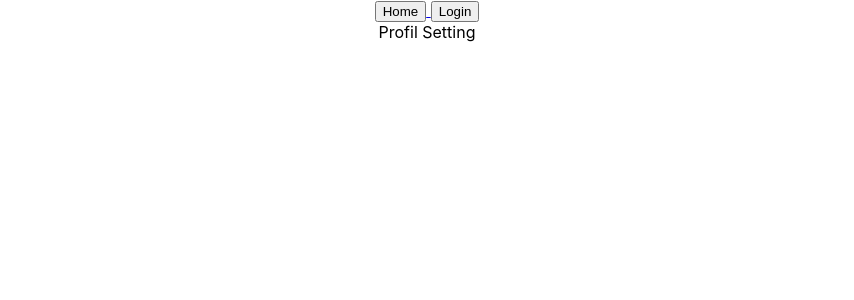
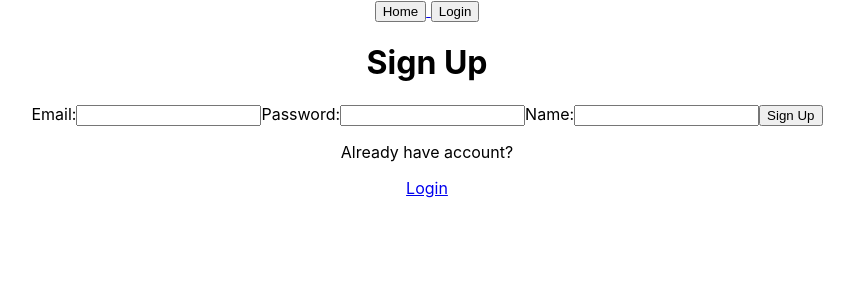
Before and after one commit to valentine974/leafy-app-front, a React (Create React App) app: page /user/1/settings in a window 1280 px wide. Shown: the top 300 px of the page, without its empty margins (213-1067 px from the left). Built offline with nearby package versions, Linux system fonts and the light colour scheme; no server answers.

Commit message:
user profile routes finished

```diff
--- a/src/App.js
+++ b/src/App.js
@@ -29,14 +29,14 @@ function App() {
     <Navbar/>
      <Routes>
       {/* DONE */}
-      <Route path="/user" element={<ProfilePage />} />
+      <Route path="/user" element={ <IsPrivate><ProfilePage /> </IsPrivate> } />
       <Route path="/" element={ <HomePage/>  }></Route>
 
       {/* TO DO */}
       <Route path="/create-company" element={ <CompanyCreationPage/>  }></Route>
       <Route path="/company/:id" element={ <CompanySettingPage/>  }></Route>
       <Route path="/login" element={<LoginPage />}/>
-      <Route path="/user/modify-password" element={ <ModifyPasswordPage/>  }></Route>
+      <Route path="/user/modify-password" element={ <IsPrivate> <ModifyPasswordPage/> </IsPrivate>   }></Route>
       <Route path="/create-request" element={ <RequestCreationPage></RequestCreationPage> }></Route>
       <Route path="/request/review" element={ <RequestReviewPage/>  }></Route>
       <Route path="/request/:id/setting" element={ <RequestSettingPage/>  }></Route>
--- a/src/context/auth.context.jsx
+++ b/src/context/auth.context.jsx
@@ -37,6 +37,7 @@ function AuthProviderWrapper(props) {
           setIsLoggedIn(false);
           setIsLoading(false);
           setUser(null);
+          return null
         });
 
     } else {
@@ -44,6 +45,7 @@ function AuthProviderWrapper(props) {
       setIsLoggedIn(false);
       setIsLoading(false);
       setUser(null);
+      return null
     }
   };
 
--- a/src/pages/LoginPage/LoginPage.jsx
+++ b/src/pages/LoginPage/LoginPage.jsx
@@ -1,5 +1,5 @@
 import "./LoginPage.css";
-import { useState, useContext } from "react";
+import { useState, useContext, useEffect } from "react";
 import {useNavigate } from "react-router-dom";
 import { AuthContext } from "../../context/auth.context";
 import authService from "../../services/auth.service";
@@ -14,7 +14,7 @@ function LoginPage() {
 
   const navigate = useNavigate();
 
-  const { storeToken, authenticateUser, user } = useContext(AuthContext);
+  const { storeToken, authenticateUser, user} = useContext(AuthContext);
 
   const handleEmail = (e) => setEmail(e.target.value);
   const handlePassword = (e) => setPassword(e.target.value);
@@ -30,16 +30,21 @@ function LoginPage() {
       storeToken(response.data.authToken);
       authenticateUser();
     })
-    .then(()=>navigate("/user"))
 
     .catch((error) => {
       console.log(error)
-      // const errorDescription = error.response.data.message;
-      // setErrorMessage(errorDescription);
+      const errorDescription = error.response.data.message;
+      setErrorMessage(errorDescription);
     });
+  };
+
+  useEffect(()=>{
+    if(user){
+      user.isNewEmployee? navigate("/user/modify-password"): navigate("/user")
+    }
+  },[user])
 
 
-  };
 
   return (
     <div className="LoginPage">
--- a/src/pages/LoginPage/ModifyPasswordPage.jsx
+++ b/src/pages/LoginPage/ModifyPasswordPage.jsx
@@ -1,7 +1,68 @@
+
+import { useState , useContext} from "react";
+import { useNavigate } from "react-router-dom";
+import authService from "../../services/auth.service";
+import { AuthContext } from "../../context/auth.context";
+
+
 function ModifyPasswordPage() {
-    return (
-        <div>Modify password</div>
-     );
-}
+
+
+      const [password1, setPassword1] = useState("");
+      const [password2, setPassword2] = useState("");
+
+      const [errorMessage, setErrorMessage] = useState(undefined);
+
+      const navigate = useNavigate();
+      const {user} = useContext(AuthContext);
+
+      const handlePassword1 = (e) => setPassword1(e.target.value);
+      const handlePassword2 = (e) => setPassword2(e.target.value);
+
+      const handleSignupSubmit = (e) => {
+        e.preventDefault();
+        if(password1 === password2){
+            console.log("good to go")
+            const password = password1
+            const requestBody = { password };
+            authService
+              .modifyPassword(user._id, requestBody)
+              .then(() => navigate("/user"))
+              .catch((err) => console.log("error in modifying password", err));
+        }else{
+            setErrorMessage("The two passwords are not identical");
+        }
+      };
+
+
+      return (
+        <div className="ModifyPasswordPage">
+          <h1>Set a new password for {user.email}</h1>
+
+          <form onSubmit={handleSignupSubmit}>
+
+            <label>Password:</label>
+            <input
+              type="password"
+              name="password1"
+              value={password1}
+              onChange={handlePassword1}
+            />
+            <input
+              type="password"
+              name="password2"
+              value={password2}
+              onChange={handlePassword2}
+            />
+
+            <button type="submit">Modify</button>
+          </form>
+
+          {errorMessage && <p className="error-message">{errorMessage}</p>}
+
+        </div>
+      );
+    }
+
 
 export default ModifyPasswordPage;
--- a/src/pages/ProfilePage/ProfilePage.jsx
+++ b/src/pages/ProfilePage/ProfilePage.jsx
@@ -1,26 +1,22 @@
 import "./ProfilePage.css";
 import { useContext } from "react";
+import { Link } from "react-router-dom";
 import { AuthContext } from "../../context/auth.context";
-import { Navigate } from "react-router-dom";
+
 
 function ProfilePage() {
   const { isLoggedIn, user, logOutUser } = useContext(AuthContext);
 
-
-  if (user.isNewEmployee) {
-    return <Navigate to="/user/modify-password" />;
-  }else{
 
     return (
       <div>
         <h1>Profile page</h1>
         <p>{user.isNewEmployee && 'test'}</p>
 
-
+        <Link to="/user/modify-password">To modify the password</Link>
 
       </div>
     );
-  }
 
 }
 
--- a/src/pages/ProfilePage/UserSettingPage.jsx
+++ b/src/pages/ProfilePage/UserSettingPage.jsx
@@ -1,5 +1,78 @@
+
+import { useState } from "react";
+import { Link, useNavigate } from "react-router-dom";
+import authService from "../../services/auth.service";
+
 function UserSettingPage() {
-    return ( <div>Profil Setting</div> );
+  const [email, setEmail] = useState("");
+  const [password, setPassword] = useState("");
+  const [name, setName] = useState("");
+  const [errorMessage, setErrorMessage] = useState(undefined);
+
+  const navigate = useNavigate();
+
+  const handleEmail = (e) => setEmail(e.target.value);
+  const handlePassword = (e) => setPassword(e.target.value);
+  const handleName = (e) => setName(e.target.value);
+
+  const handleSignupSubmit = (e) => {
+    e.preventDefault();
+    // Create an object representing the request body
+    const requestBody = { email, password, name };
+
+    // Send a request to the server using axios
+    /*
+    const authToken = localStorage.getItem("authToken");
+    axios.post(
+      `${process.env.REACT_APP_SERVER_URL}/auth/signup`,
+      requestBody,
+      { headers: { Authorization: `Bearer ${authToken}` },
+    })
+    .then((response) => {})
+    */
+
+    // Or using a service
+    authService
+      .signup(requestBody)
+      .then((response) => {
+        // If the POST request is successful redirect to the login page
+        navigate("/login");
+      })
+      .catch((error) => {
+        // If the request resolves with an error, set the error message in the state
+        const errorDescription = error.response.data.message;
+        setErrorMessage(errorDescription);
+      });
+  };
+
+  return (
+    <div className="SignupPage">
+      <h1>Sign Up</h1>
+
+      <form onSubmit={handleSignupSubmit}>
+        <label>Email:</label>
+        <input type="email" name="email" value={email} onChange={handleEmail} />
+
+        <label>Password:</label>
+        <input
+          type="password"
+          name="password"
+          value={password}
+          onChange={handlePassword}
+        />
+
+        <label>Name:</label>
+        <input type="text" name="name" value={name} onChange={handleName} />
+
+        <button type="submit">Sign Up</button>
+      </form>
+
+      {errorMessage && <p className="error-message">{errorMessage}</p>}
+
+      <p>Already have account?</p>
+      <Link to={"/login"}> Login</Link>
+    </div>
+  );
 }
 
 export default UserSettingPage;
--- a/src/services/auth.service.js
+++ b/src/services/auth.service.js
@@ -1,7 +1,9 @@
 import axios from "axios";
+
 
 class AuthService {
   constructor() {
+
     this.api = axios.create({
       baseURL: process.env.REACT_APP_SERVER_URL || "http://localhost:5006",
     });
@@ -25,7 +27,9 @@ class AuthService {
     // return axios.post("http://localhost:5005/auth/login");
   };
 
-
+  modifyPassword= (id,requestBody)=>{
+    return this.api.put(`/api/users/${id}/modify-password`, requestBody)
+  }
   verify = () => {
     return this.api.get("/auth/verify");
     // same as
```
